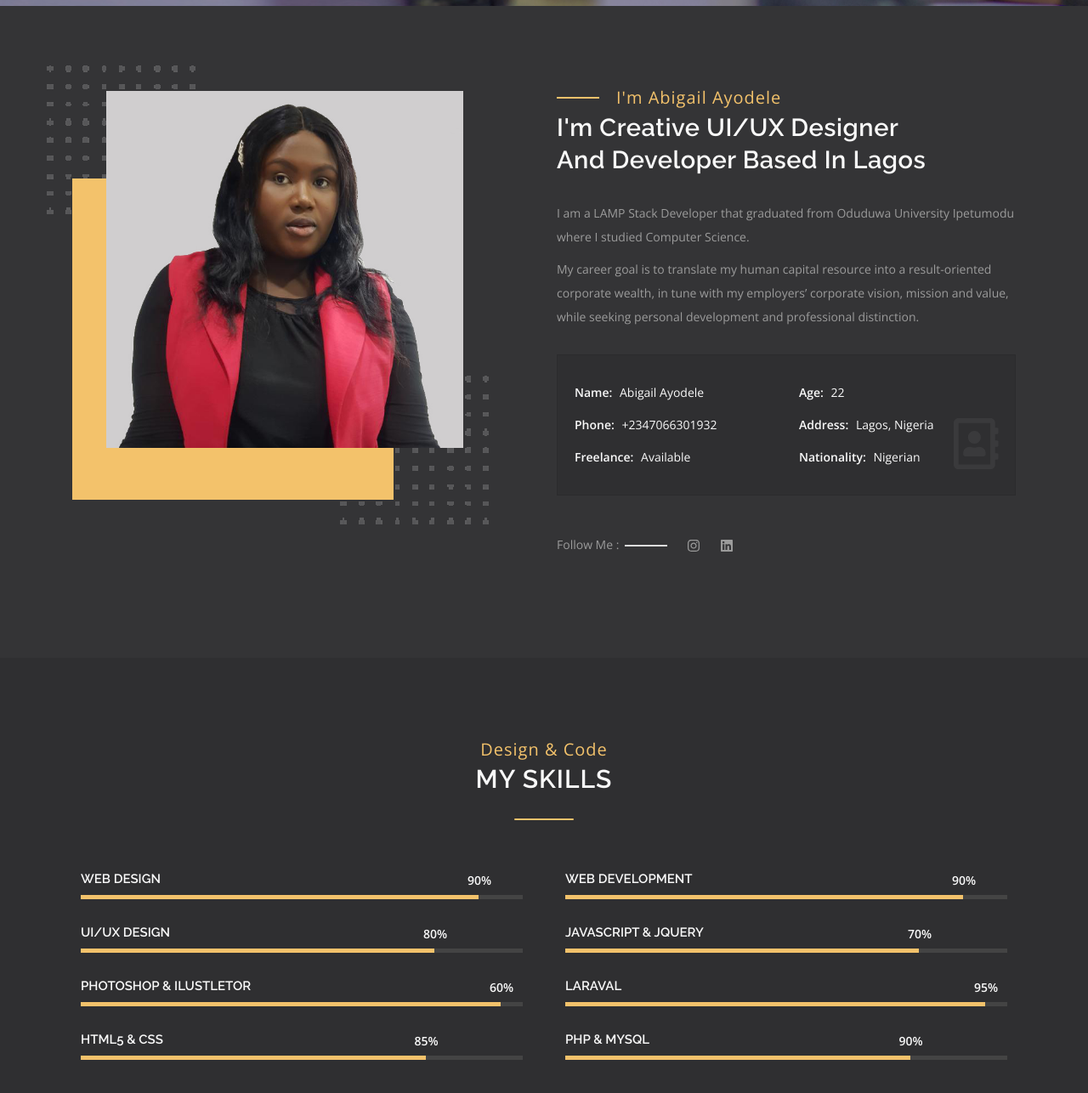
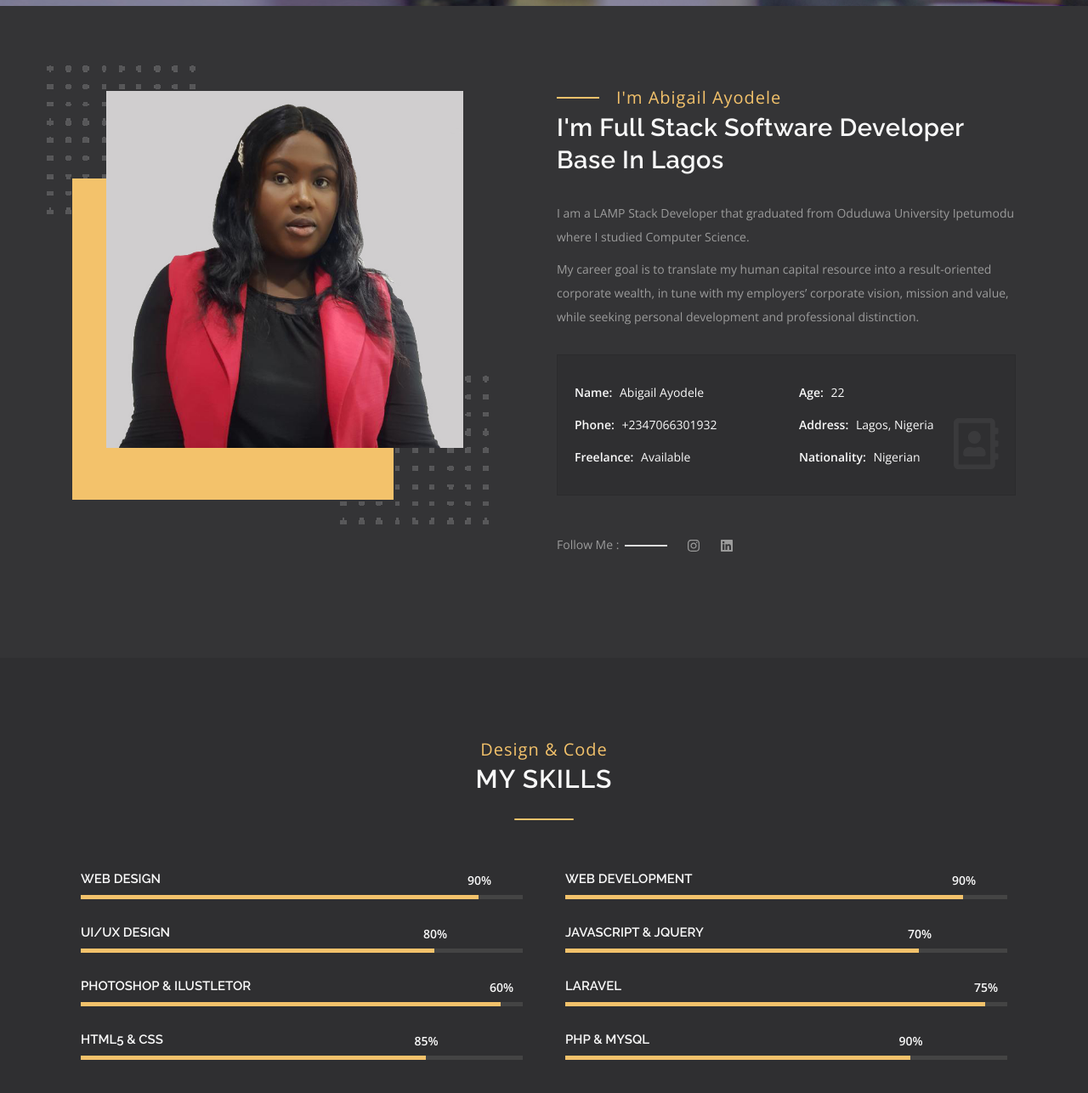
Before and after one commit to pearlsilver35/Portfolio, a plain HTML site: page index.html in a window 1280 px wide. Shown: the part 793-2079 px from the top of the page at 85% size. Drawn offline with nearby package versions, Linux system fonts and the light colour scheme.

Commit message:
corrections

```diff
--- a/index.html
+++ b/index.html
@@ -149,7 +149,7 @@
                         <!-- Title Of Section Left -->
                         <div class="section-title-left">
                             <h2>I'm Abigail Ayodele</h2>
-                            <h3>I'm Creative UI/UX Designer <br> And Developer Based In Lagos</h3>
+                            <h3>I'm full stack software Developer base In Lagos</h3>
                         </div>
 
                         <p class="mb-10">I am a LAMP Stack Developer that graduated from Oduduwa University Ipetumodu where I studied Computer Science.</p>
@@ -281,9 +281,9 @@
                                 </div>
                             </div>
                             <div class="skill-box">
-                                <h4 class="skill-title">Laraval</h4>
+                                <h4 class="skill-title">Laravel</h4>
                                 <div class="progress-line">
-                                    <span data-percent="95"><span class="percent-tooltip">95%</span></span>
+                                    <span data-percent="95"><span class="percent-tooltip">75%</span></span>
                                 </div>
                             </div>
 
```
Also changed, not shown: 1 other file.
